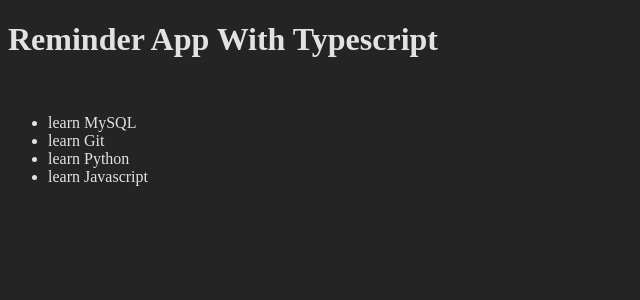
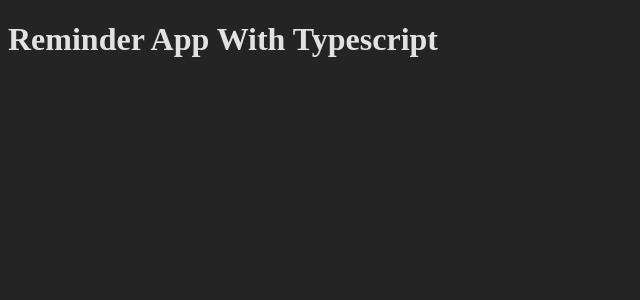
Before and after one commit to mostafa-meerzad/react-typescript-with-mosh, a React (Vite) app: page / in a window 1280 px wide. Shown: the top 300 px of the page, without its empty margins (0-640 px from the left). Built offline with nearby package versions, Linux system fonts and the light colour scheme.

Commit message:
using state hook in TS

```diff
--- a/src/App.tsx
+++ b/src/App.tsx
@@ -1,21 +1,15 @@
+import { useState } from "react";
 import ReminderList from "./components/ReminderList";
 import Reminder from "./types/Reminder";
 
-
-const reminders: Reminder[] = [
-  {id:1, title:"learn MySQL"},
-  {id:1, title:"learn Git"},
-  {id:1, title:"learn Python"},
-  {id:1, title:"learn Javascript"},
-]
 const App = () => {
-
-
+  const [reminders, setReminders] = useState<Reminder[]>([]);
+  const [isLoading, setLoading] = useState(true);
   return (
     <main>
       <h1>Reminder App With Typescript</h1>
       <br />
-      <ReminderList items={reminders}/>
+      <ReminderList items={reminders} />
     </main>
   );
 };
```
